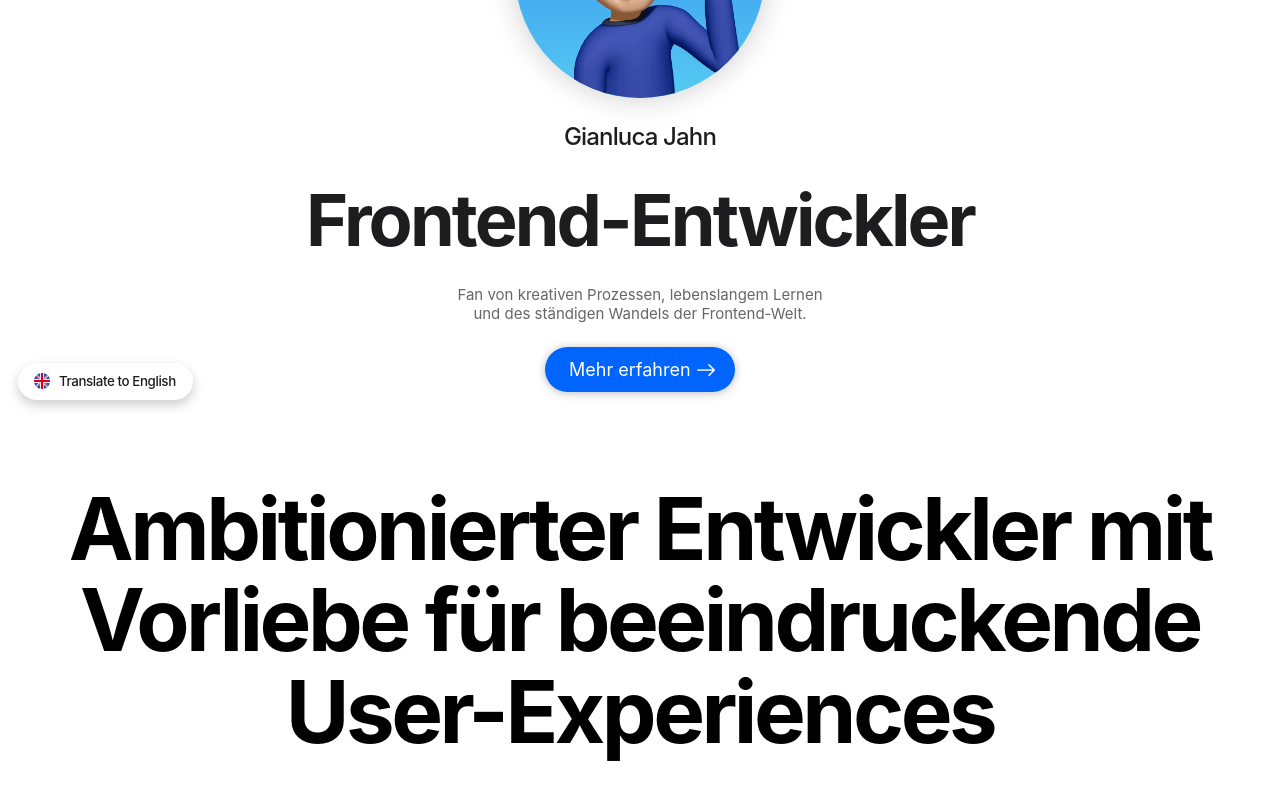
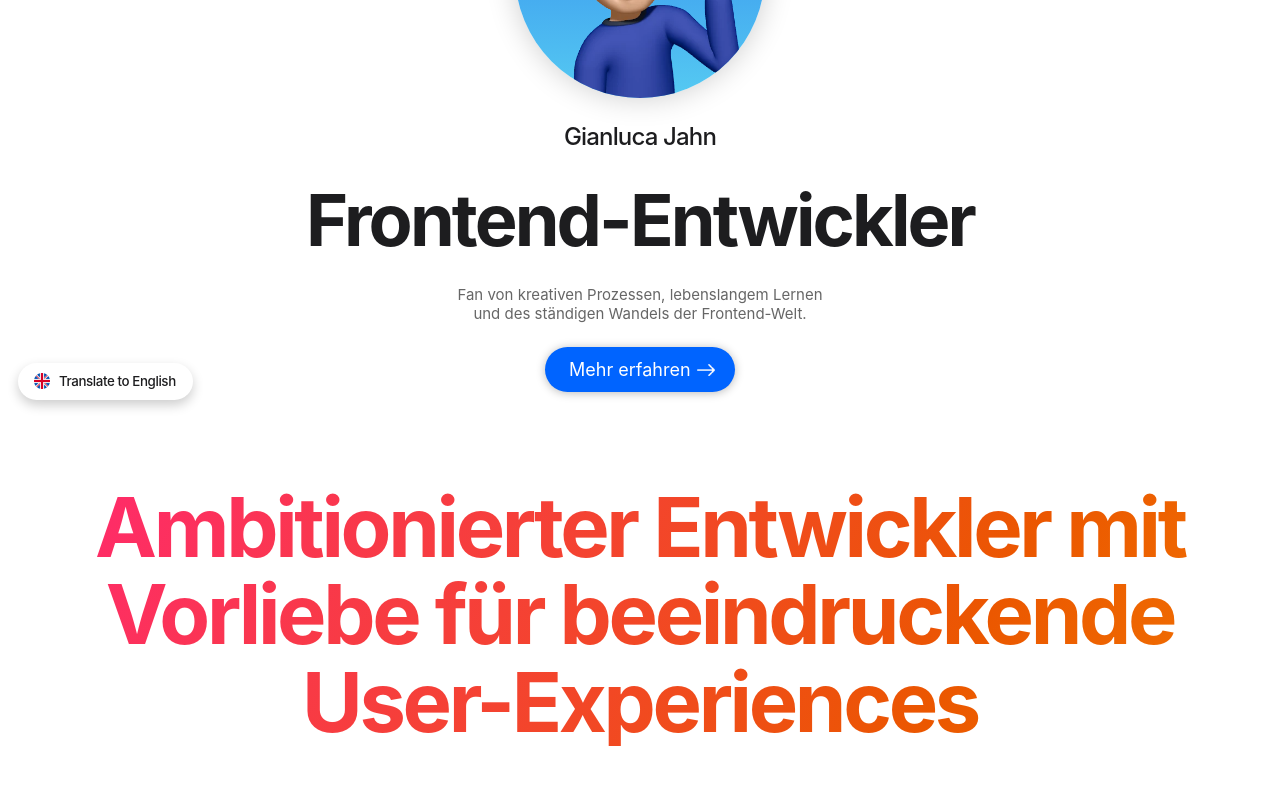
Before and after one commit to gianlucajahn/portfolio, a React (Create React App) app: page / in a window 1280 px wide. Shown: the part 380-1180 px from the top of the page. Built offline with nearby package versions, Linux system fonts and the light colour scheme.

Commit message:
Add fluid gradient to Manifest component

```diff
--- a/src/components/Manifest/Manifest.scss
+++ b/src/components/Manifest/Manifest.scss
@@ -1,15 +1,37 @@
+@keyframes gradient-animation {
+    0% {
+      background-position: 0% 50%;
+    }
+    50% {
+      background-position: 100% 50%;
+    }
+    100% {
+      background-position: 0% 50%;
+    }
+}
+
 .container-manifest {
     display: flex;
     align-items: center;
     justify-content: center;
-    height: 50vh;
+    height: 60vh;
+
+    .manifest {
+        background: linear-gradient(300deg,#ffb007,#eb5700,#ff2b6a,#ab4bff,#5ca2ff,#df1700);
+        background-size: 360% 360%;
+        animation: gradient-animation 20s ease infinite;
+        -webkit-background-clip: text;
+        background-clip: text;
+        -webkit-text-fill-color: transparent;
+        margin-bottom: 90px;
 
         h1 {
             font-family: "Inter", sans-serif;
-        font-size: 87px;
+            font-size: 83px;
             line-height: 1.05;
             letter-spacing: -0.04em;
             max-width: 1200px;
             text-align: center;
         }
     }
+}
--- a/src/components/Manifest/Manifest.tsx
+++ b/src/components/Manifest/Manifest.tsx
@@ -1,10 +1,16 @@
 import React from 'react';
 import './Manifest.scss';
+import { motion } from "framer-motion";
 
 export default function Manifest () {
   return (
     <div className="container-manifest">
-        <h1>Ambitionierter Entwickler mit Vorliebe für beeindruckende User-Experiences</h1>
+        <motion.a className="manifest"
+          initial={{ opacity: 0 }}
+          whileInView={{ opacity: 1 }}
+        >
+            <h1>Ambitionierter Entwickler mit Vorliebe für beeindruckende User-Experiences</h1>
+        </motion.a>
     </div>
   );
 }
```
Lines whose indentation alone changed are shown as unchanged.
